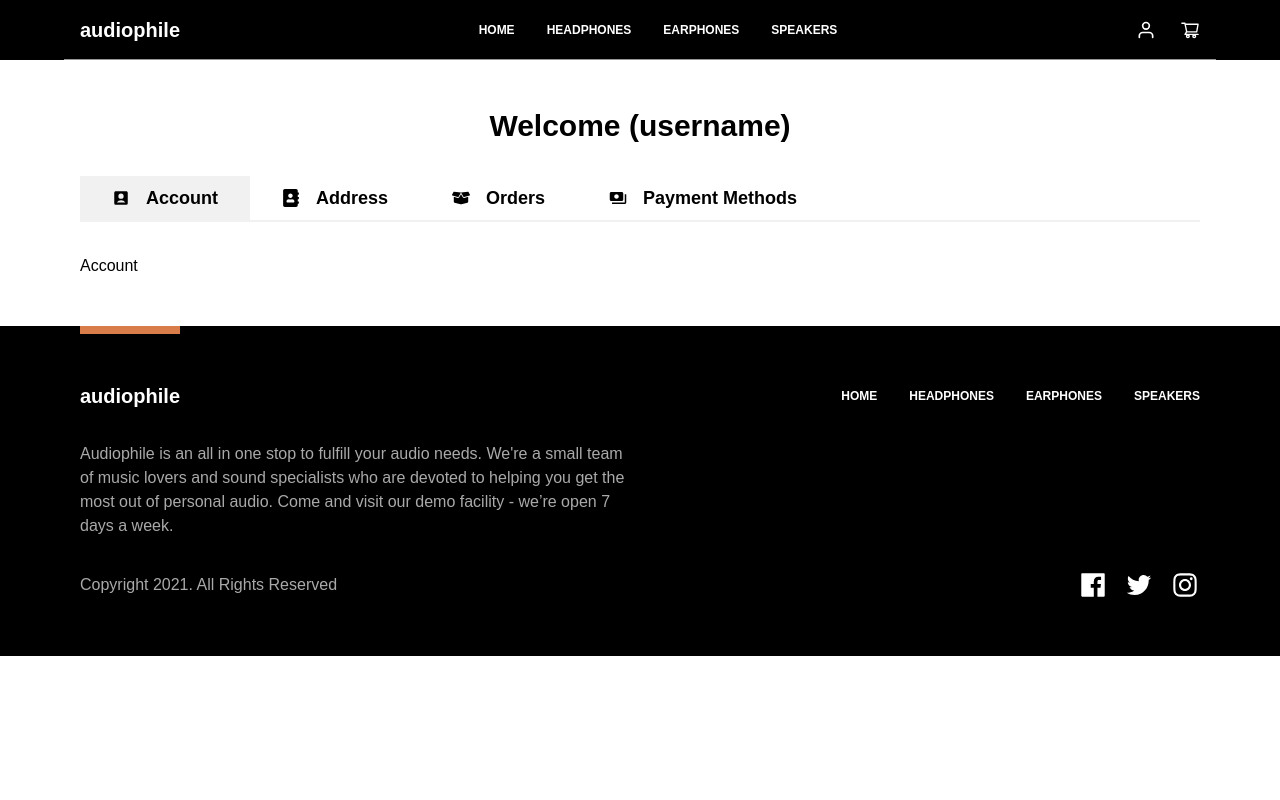
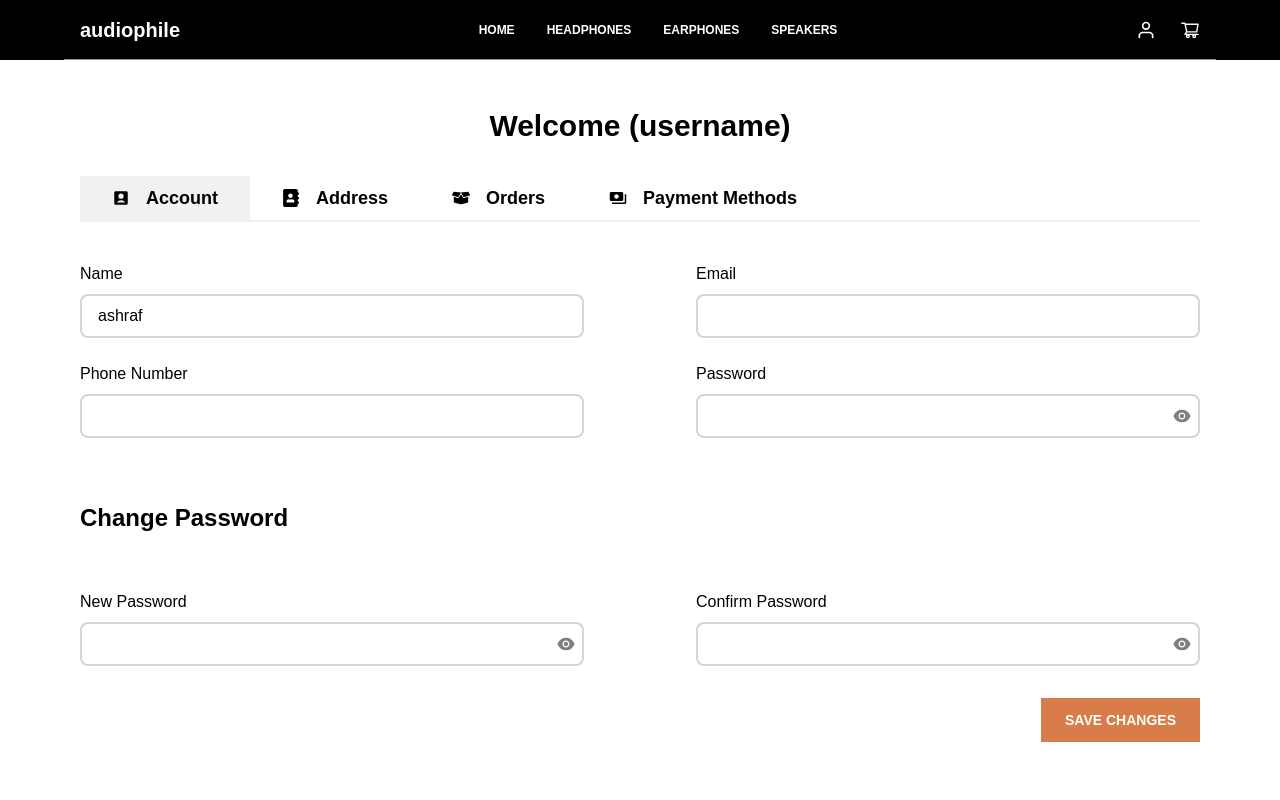
Before and after one commit to AshrafElshaer/e-commerce-client, a React app: page /user in a window 1280 px wide. Shown: the top 800 px of the page. Built offline with nearby package versions, Linux system fonts and the light colour scheme; no server answers; the HTML template or start-up script is replaced by a standard one.

Commit message:
implement account details form

```diff
--- a/src/components/Navigation/Navbar.tsx
+++ b/src/components/Navigation/Navbar.tsx
@@ -3,7 +3,7 @@ import { Outlet, Link, useLocation } from "react-router-dom";
 import { AiOutlineShoppingCart, AiTwotoneSetting } from "react-icons/ai";
 import { BiLogOut, BiSupport } from "react-icons/bi";
 import { FiUser } from "react-icons/fi";
-import { Cart, CategoryCard } from "..";
+import { Cart} from "..";
 import useCategories from "../../hooks/useCategories";
 import { useAppSelector } from "../../app/hooks";
 import { selectCartCount } from "../../features/cartSlice";
--- a/src/lib/formValidations.ts
+++ b/src/lib/formValidations.ts
@@ -28,3 +28,25 @@ export const signupValidation = yup.object({
     .oneOf([yup.ref("password"), null], "Passwords must match")
     .required("Required"),
 });
+
+export const accountValidation = yup.object({
+  name: yup.string().required("Required"),
+  email: yup.string().email("Invalid Email Format").required("Required"),
+  phoneNumber: yup
+    .number()
+    .required("Required")
+    .test("len", "Must be 10 digits", (val) =>
+      val ? val.toString().length === 10 : false
+    ),
+  password: yup.string().required("Required").min(6),
+  newPassword: yup.string().min(6),
+  confirmPassword: yup
+    .string()
+    .when("newPassword", (newPassword, field) =>
+      newPassword
+        ? field
+            .required("Required")
+            .oneOf([yup.ref("newPassword"), null], "Passwords must match")
+        : field
+    ),
+});
--- a/src/pages/User/Account.tsx
+++ b/src/pages/User/Account.tsx
@@ -1,9 +1,99 @@
-import React from 'react'
+import React from "react";
+import { Formik, Form, FormikHelpers } from "formik";
+import { accountValidation } from "../../lib/formValidations";
+import { Button, FormikControl } from "../../Components";
+import { string } from "yup/lib/locale";
+
+type TAccountState = {
+  name: string;
+  email: string;
+  phoneNumber: string;
+  password: string;
+  newPassword: string;
+  confirmPassword: string;
+};
 
 const Account = () => {
+  const initialValues = {
+    name: "ashraf",
+    email: "",
+    phoneNumber: "",
+    password: "",
+    newPassword: "",
+    confirmPassword: "",
+  };
+
+  const onSubmit = async (
+    values: TAccountState,
+    { resetForm }: FormikHelpers<TAccountState>
+  ): Promise<any> => {
+    // console.log(values);
+  };
   return (
-    <div>Account</div>
-  )
-}
+    <Formik
+      initialValues={initialValues}
+      onSubmit={onSubmit}
+      validationSchema={accountValidation}>
+      {(Formik) => (
+        <Form>
+          <div className='flex flex-col gap-4  md:justify-between md:flex-row  '>
+            <FormikControl
+              control='text'
+              name='name'
+              label='Name'
+              errors={Formik.errors}
+              touched={Formik.touched}
+            />
+            <FormikControl
+              control='email'
+              name='email'
+              label='Email'
+              errors={Formik.errors}
+              touched={Formik.touched}
+            />
+          </div>
+          <div className='flex flex-col gap-4  md:justify-between md:flex-row  '>
+            <FormikControl
+              control='number'
+              name='phoneNumber'
+              label='Phone Number'
+              errors={Formik.errors}
+              touched={Formik.touched}
+            />
+            <FormikControl
+              control='password'
+              name='password'
+              label='Password'
+              errors={Formik.errors}
+              touched={Formik.touched}
+            />
+          </div>
 
-export default Account
+          <h3 className='text-2xl my-12'>Change Password</h3>
+
+          <div className='flex flex-col gap-4  md:justify-between md:flex-row'>
+            <FormikControl
+              control='password'
+              name='newPassword'
+              label='New Password'
+              errors={Formik.errors}
+              touched={Formik.touched}
+            />
+            <FormikControl
+              control='password'
+              name='confirmPassword'
+              label='Confirm Password'
+              errors={Formik.errors}
+              touched={Formik.touched}
+            />
+          </div>
+          <Button type='submit' className='ml-auto mr-0 my-4'>
+            Save Changes
+          </Button>
+        </Form>
+      )}
+    </Formik>
+  );
+};
+
+export default Account;
```
